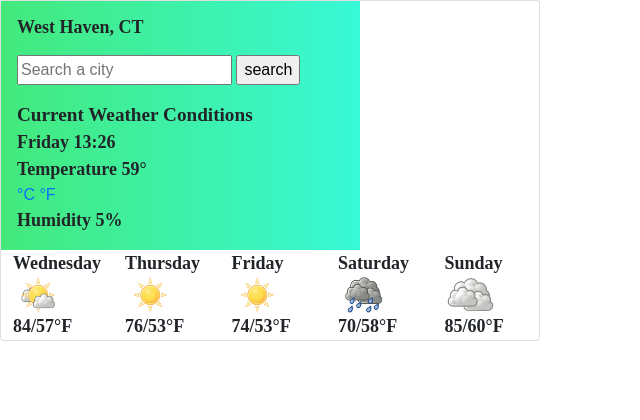
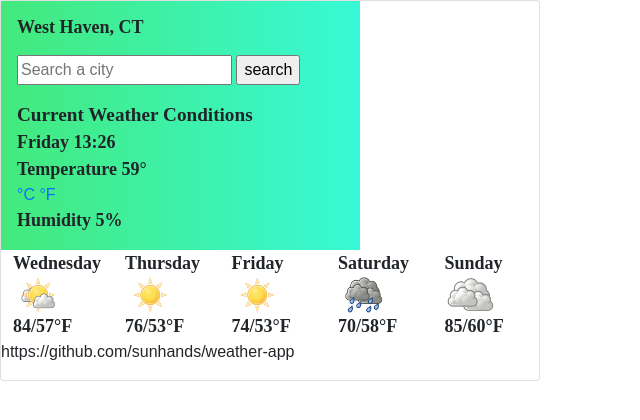
Before and after one commit to sunhands/weather-app, a plain HTML site: page index.html in a window 1280 px wide. Shown: the whole page, without its empty margins (0-640 px from the left). Drawn offline with nearby package versions, Linux system fonts and the light colour scheme.

Commit message:
added github repository url

```diff
--- a/index.html
+++ b/index.html
@@ -83,6 +83,9 @@
                 </div>
             </div>
         </div>
+        <p>
+            https://github.com/sunhands/weather-app
+        </P>
         <script src="src/index.js"></script>
 </body>
 
```
